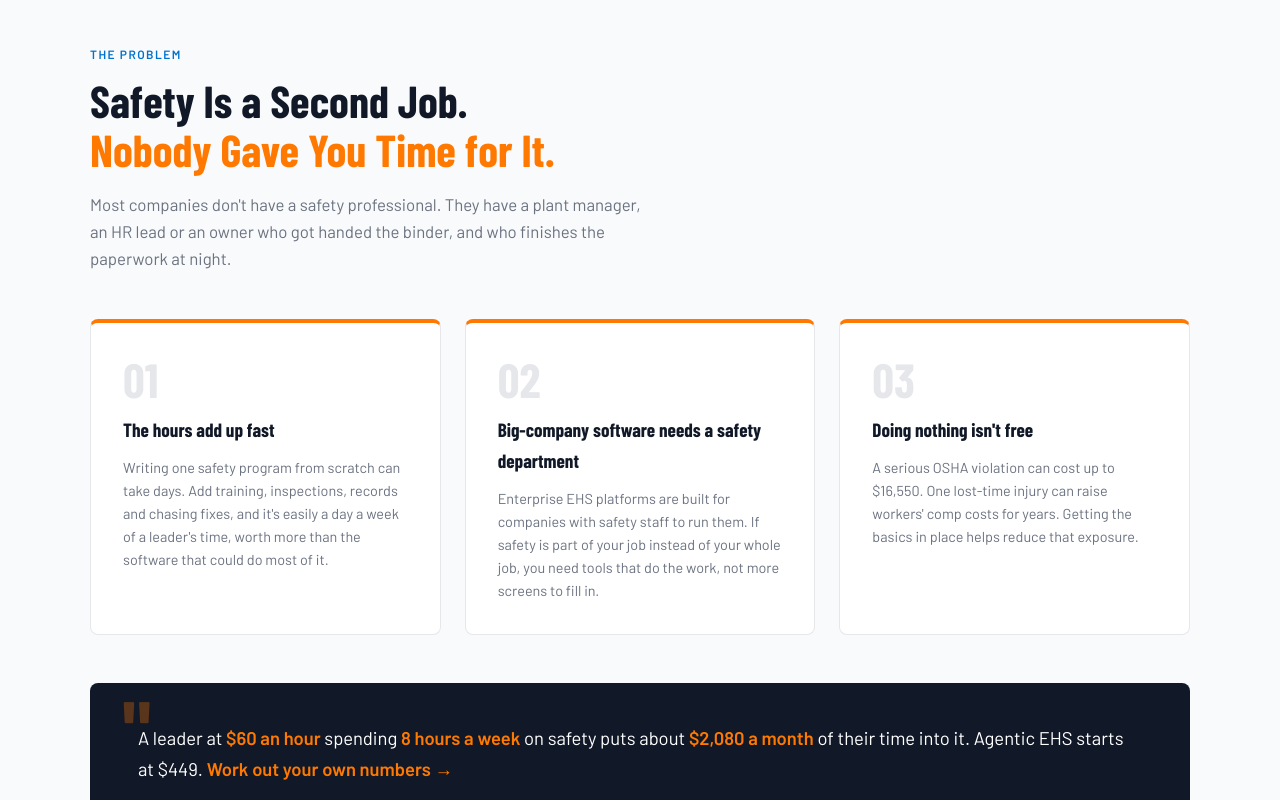
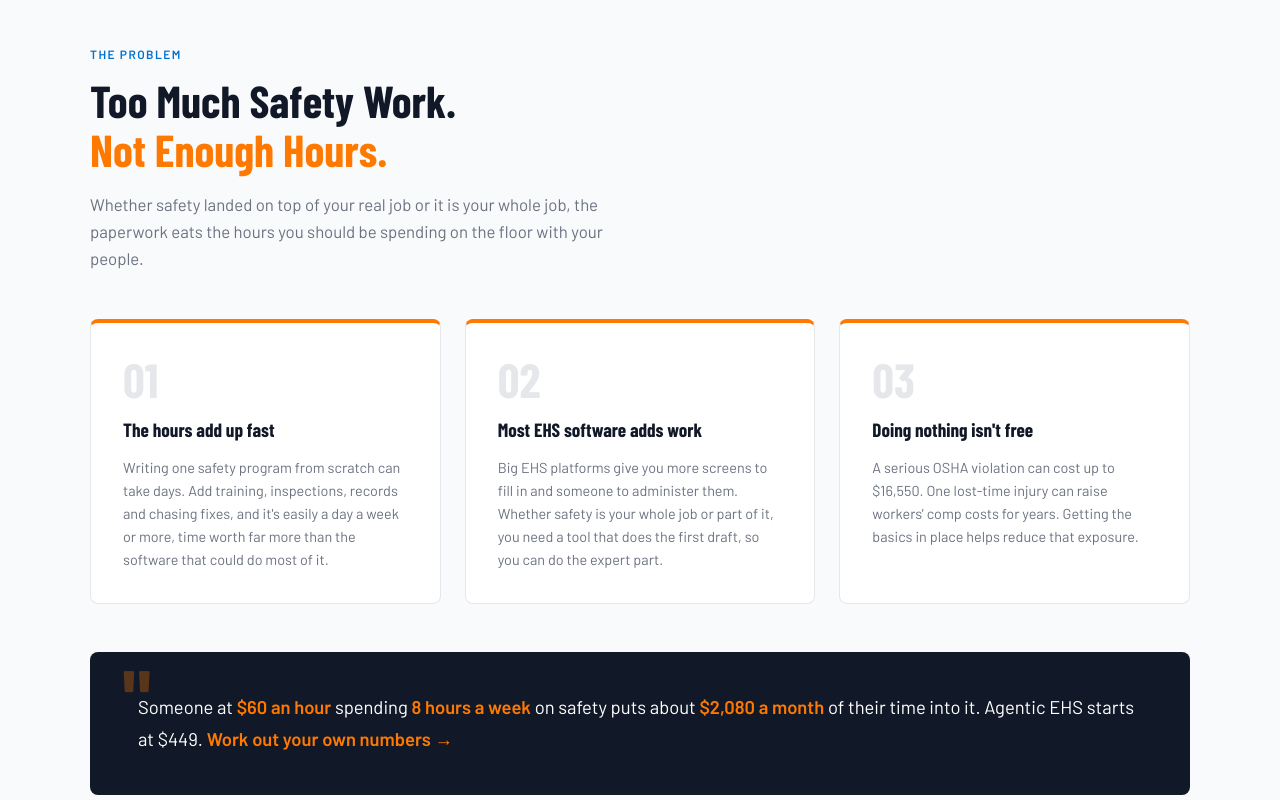
Before and after one commit to EHSSimplified/ehssimplified-website, a plain HTML site: page index.html in a window 1280 px wide. Shown: the part 940-1740 px from the top of the page. Drawn offline with nearby package versions, Linux system fonts and the light colour scheme; a web font is replaced by a local one.

Commit message:
Home page: problem section speaks to full-time safety pros too
Co-Authored-By: Claude Opus 5.5 <noreply@anthropic.com>
Claude-Session: https://claude.ai/code/session_01GBPuuUhQbTdgjMWnMQVtrD

```diff
--- a/index.html
+++ b/index.html
@@ -105,18 +105,18 @@
 <section class="problem">
   <div class="section-inner">
     <div class="section-label">The Problem</div>
-    <h2 class="section-title">Safety Is a Second Job.<br><span>Nobody Gave You Time for It.</span></h2>
-    <p class="section-sub">Most companies don't have a safety professional. They have a plant manager, an HR lead or an owner who got handed the binder, and who finishes the paperwork at night.</p>
+    <h2 class="section-title">Too Much Safety Work.<br><span>Not Enough Hours.</span></h2>
+    <p class="section-sub">Whether safety landed on top of your real job or it is your whole job, the paperwork eats the hours you should be spending on the floor with your people.</p>
     <div class="problem-grid">
       <div class="problem-card">
         <div class="problem-num">01</div>
         <h3>The hours add up fast</h3>
-        <p>Writing one safety program from scratch can take days. Add training, inspections, records and chasing fixes, and it's easily a day a week of a leader's time, worth more than the software that could do most of it.</p>
+        <p>Writing one safety program from scratch can take days. Add training, inspections, records and chasing fixes, and it's easily a day a week or more, time worth far more than the software that could do most of it.</p>
       </div>
       <div class="problem-card">
         <div class="problem-num">02</div>
-        <h3>Big-company software needs a safety department</h3>
-        <p>Enterprise EHS platforms are built for companies with safety staff to run them. If safety is part of your job instead of your whole job, you need tools that do the work, not more screens to fill in.</p>
+        <h3>Most EHS software adds work</h3>
+        <p>Big EHS platforms give you more screens to fill in and someone to administer them. Whether safety is your whole job or part of it, you need a tool that does the first draft, so you can do the expert part.</p>
       </div>
       <div class="problem-card">
         <div class="problem-num">03</div>
@@ -125,7 +125,7 @@
       </div>
     </div>
     <div class="pullquote">
-      <p>A leader at <strong>$60 an hour</strong> spending <strong>8 hours a week</strong> on safety puts about <strong>$2,080 a month</strong> of their time into it. Agentic EHS starts at $449. <a href="plans.html#time-calc">Work out your own numbers →</a></p>
+      <p>Someone at <strong>$60 an hour</strong> spending <strong>8 hours a week</strong> on safety puts about <strong>$2,080 a month</strong> of their time into it. Agentic EHS starts at $449. <a href="plans.html#time-calc">Work out your own numbers →</a></p>
     </div>
   </div>
 </section>
```
